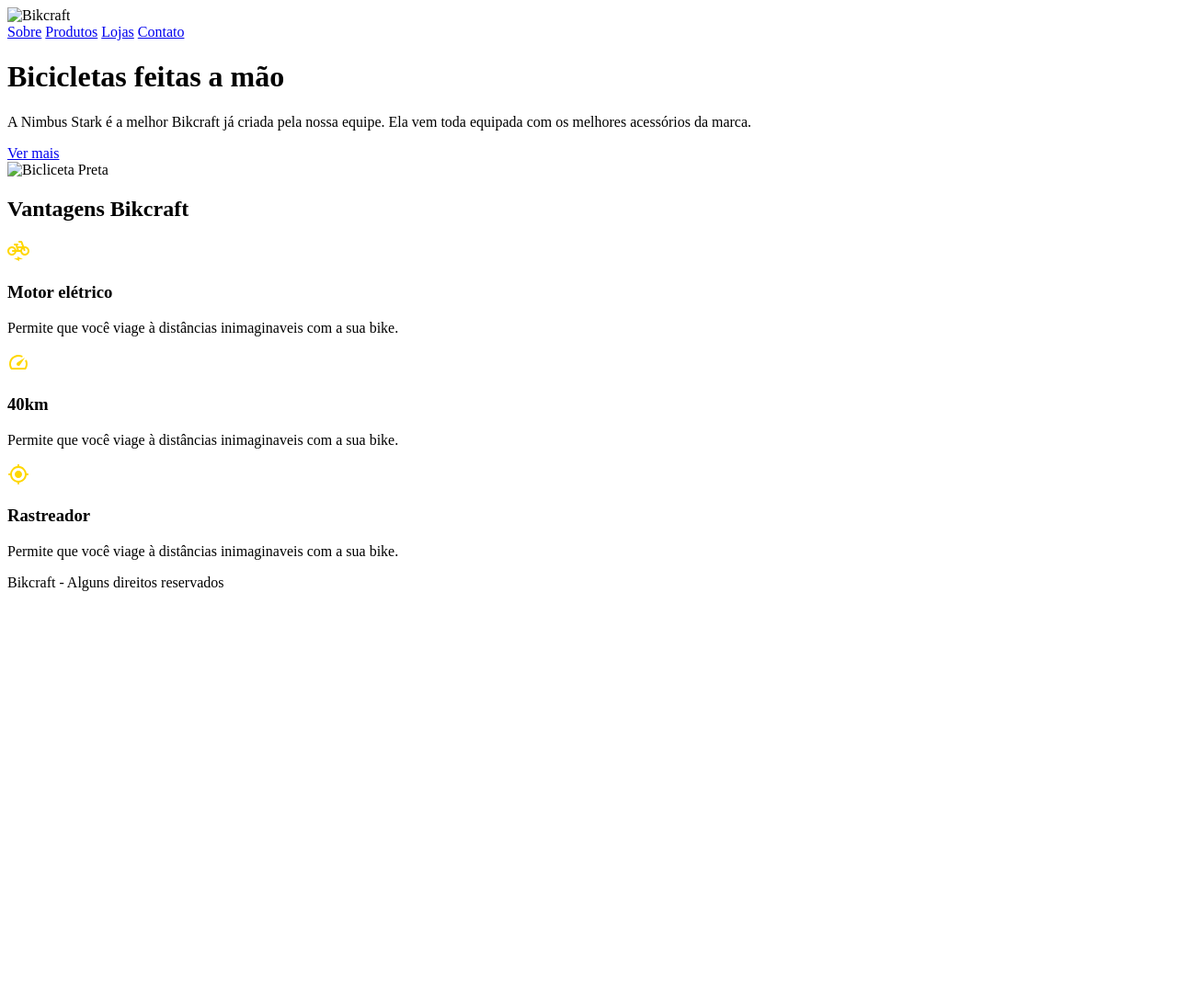
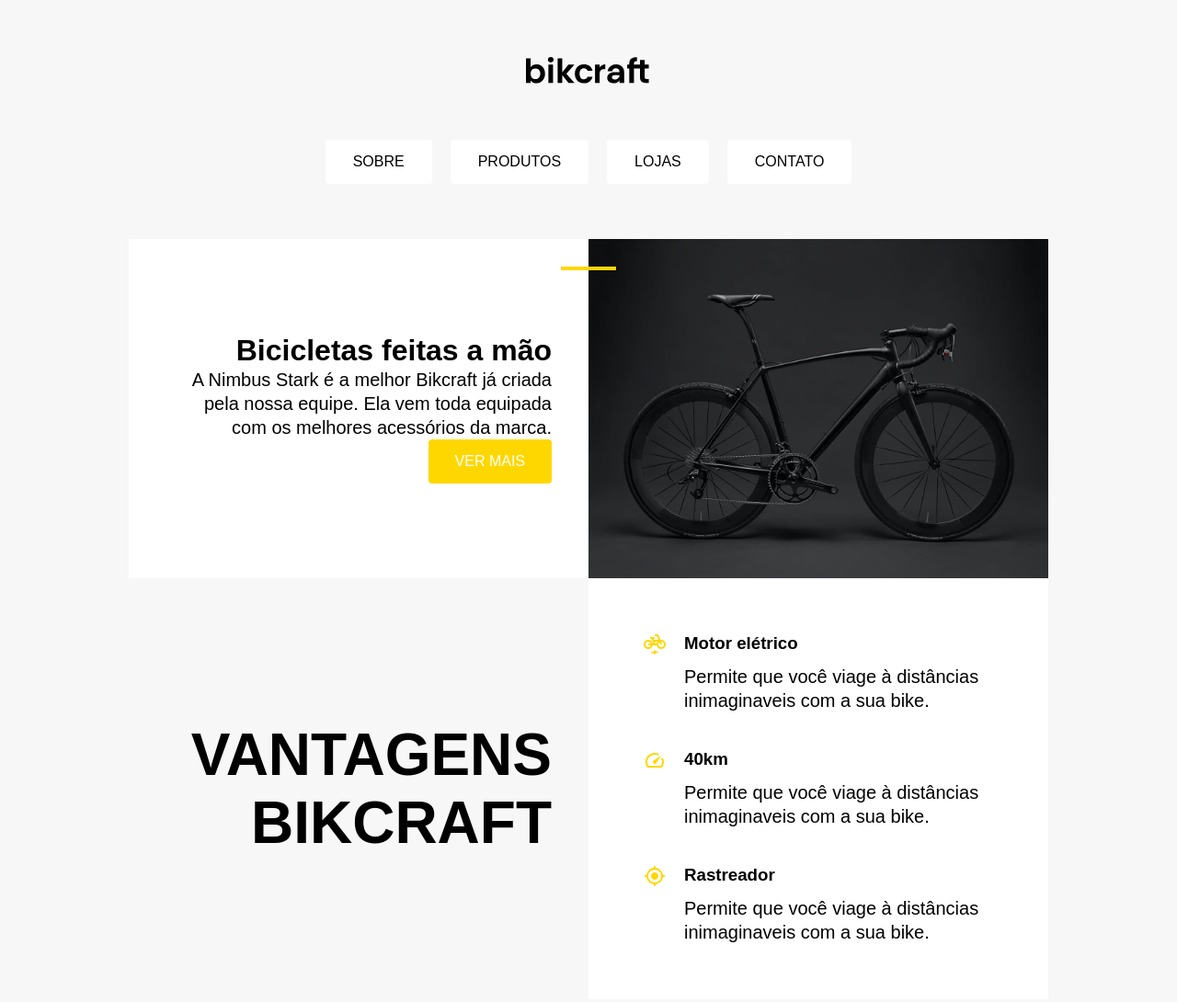
Before and after one commit to caoliveira88/Pagina_bikcraft, a plain HTML site: page index.html in a window 1280 px wide. Shown: the top 1090 px of the page at 92% size. Before the commit the page ends 800 px from the top, so only its background shows below. Drawn offline with Linux system fonts and the light colour scheme; the site is published under a folder, as on GitHub Pages, so addresses that start at the root find nothing.

Commit message:
Correção bug nas imagens

```diff
--- a/index.html
+++ b/index.html
@@ -4,13 +4,13 @@
     <meta charset="UTF-8" />
     <meta http-equiv="X-UA-Compatible" content="IE=edge" />
     <meta name="viewport" content="width=device-width, initial-scale=1.0" />
-    <link rel="stylesheet" href="/style.css" />
+  <link rel="stylesheet" href="style.css">
 
     <title>Bikcraft</title>
   </head>
 
   <body>
-    <img src="/img/bikcraft.svg" alt="Bikcraft" />
+    <img src="img/bikcraft.svg" alt="Bikcraft" />
 
     <div class="menu">
       <a href="/">Sobre</a>
@@ -29,7 +29,7 @@
         </p>
         <a class="botao" href="/">Ver mais</a>
       </div>
-      <img src="/img/bicicleta.jpg" alt="Bicliceta Preta" />
+      <img src="img/bicicleta.jpg" alt="Bicliceta Preta" />
 
       <h2 class="subtitulo">Vantagens Bikcraft</h2>
 
```
Also changed, not shown: style.css (+7 -7 lines).
